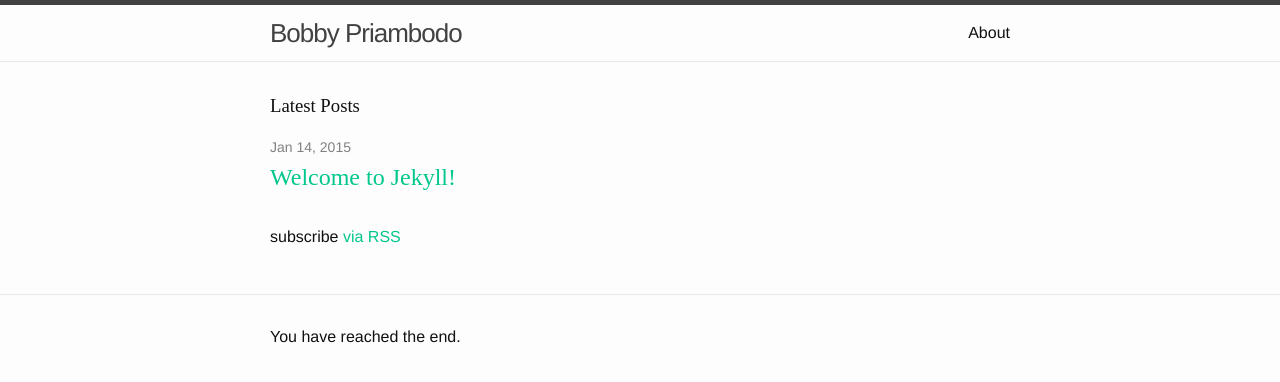
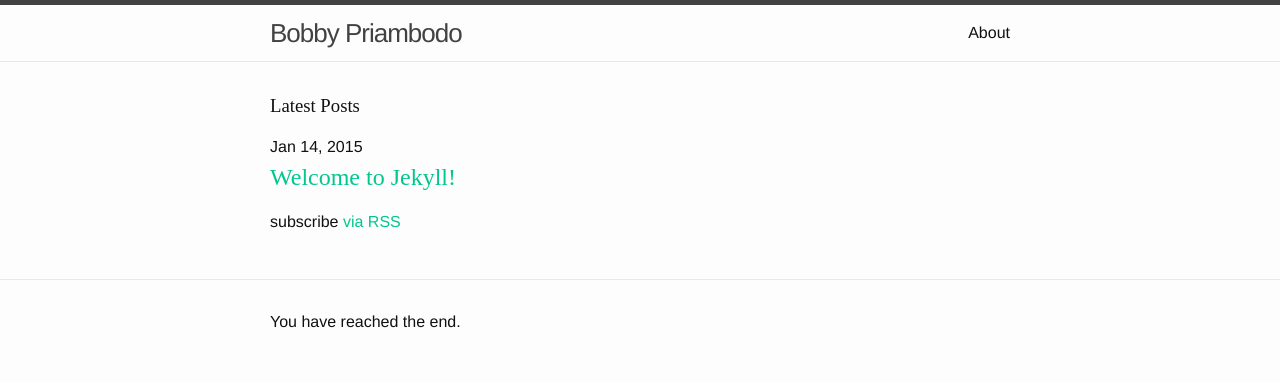
Before and after one commit to bobbypriam/bobbypriambodo.github.io, a Jekyll site: the page built from index.html, in a window 1280 px wide. Shown: the top 382 px of the page. Built offline with Jekyll 4.4.1, drawn with Linux system fonts in a browser that asks for light colours.

Commit message:
Removed ul at index

```diff
--- a/index.html
+++ b/index.html
@@ -7,17 +7,14 @@ layout: default
     <h1>Latest Posts</h1>
   </header>
 
-  <ul class="post-list">
-    {% for post in site.posts %}
-      <li>
-        <span class="post-meta">{{ post.date | date: "%b %-d, %Y" }}</span>
-
-        <h2>
-          <a class="post-link" href="{{ post.url | prepend: site.baseurl }}">{{ post.title }}</a>
-        </h2>
-      </li>
-    {% endfor %}
-  </ul>
+  {% for post in site.posts %}
+  <article>
+    <time datetime="{{ post.date | date: "%Y-%m-%d" }}" pubdate>{{ post.date | date: "%b %d, %Y" }}</time>
+    <h2>
+      <a class="post-link" href="{{ post.url | prepend: site.baseurl }}">{{ post.title }}</a>
+    </h2>
+  </article>
+  {% endfor %}
 
   <p class="rss-subscribe">subscribe <a href="{{ "/feed.xml" | prepend: site.baseurl }}">via RSS</a></p>
 </section>
```
